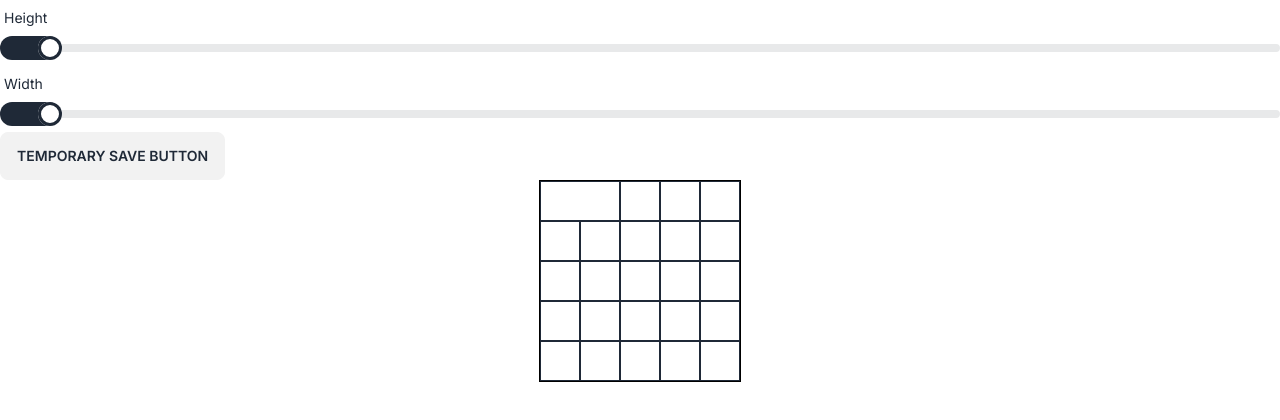
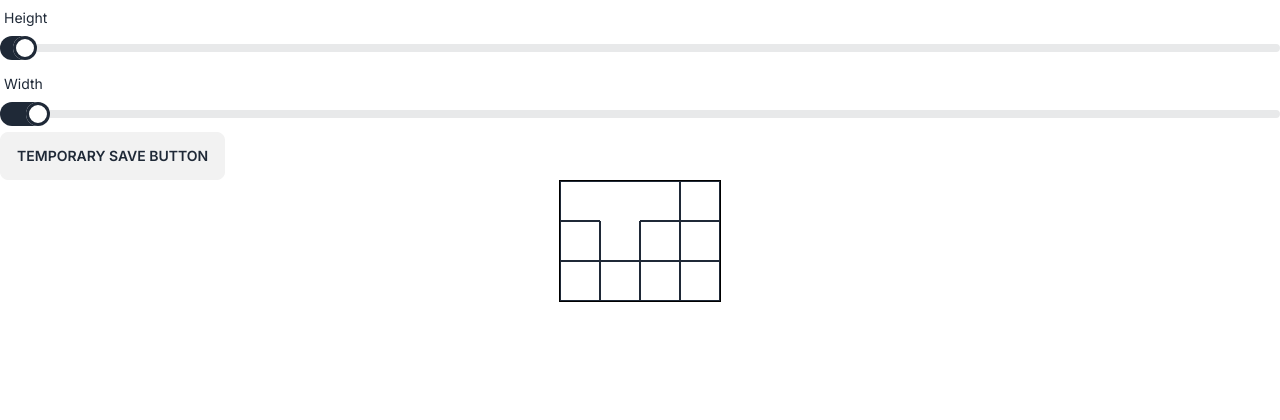
Before and after one commit to cwtwelve/maze-generator, a Next.js app: page / in a window 1280 px wide. Shown: the top 420 px of the page. Built offline with nearby package versions, Linux system fonts and the light colour scheme.

Commit message:
Just making sure I don't lose everything

```diff
--- a/src/components/cell/cell.tsx
+++ b/src/components/cell/cell.tsx
@@ -3,9 +3,9 @@
 import "./cell.scss";
 import classNames from "classnames";
 
-const Cell = (props: { cellValues: [boolean, boolean, boolean, boolean] }) => {
-	const { cellValues } = props;
-	const [topBorder, rightBorder, bottomBorder, leftBorder] = cellValues;
+const Cell = (props: { walls: [boolean, boolean, boolean, boolean] }) => {
+	const { walls } = props;
+	const [topBorder, rightBorder, bottomBorder, leftBorder] = walls;
 
 	return (
 		<div
--- a/src/components/maze-options/maze-options.tsx
+++ b/src/components/maze-options/maze-options.tsx
@@ -11,8 +11,8 @@ interface FormData {
 }
 
 const MazeOptions = () => {
-	const [numRows, setNumRows] = useState(5);
-	const [numColumns, setNumColumns] = useState(5);
+	const [numRows, setNumRows] = useState(3);
+	const [numColumns, setNumColumns] = useState(4);
 
 	const inputFieldData = {
 		rows: {
--- a/src/components/maze/maze.tsx
+++ b/src/components/maze/maze.tsx
@@ -1,7 +1,8 @@
 "use client";
 
 import Cell from "@/src/components/cell";
-import { generateInitialCellValues } from "./utilities";
+import { generateInitialCellValues, createMaze } from "./utilities";
+import cloneDeep from "lodash/cloneDeep";
 import classNames from "classnames";
 
 interface MazeProps {
@@ -14,20 +15,19 @@ const Maze = (props: MazeProps) => {
 
 	const grid = generateInitialCellValues(numRows, numColumns);
 
-	grid[0][0] = [true, false, true, true];
-	grid[0][1] = [true, true, true, false];
+	const solvedGrid = createMaze(cloneDeep(grid), numRows, numColumns);
 
 	const drawGrid = () => {
 		return (
 			<div
 				className={classNames("border", "border-solid", "border-black")}
 			>
-				{grid.map((row, rowIndex) => (
+				{solvedGrid.map((row: any, rowIndex: number) => (
 					<div key={rowIndex} className="flex">
-						{row.map((column, columnIndex) => (
+						{row.map((cellData: any, columnIndex: number) => (
 							<Cell
 								key={`${rowIndex},${columnIndex}`}
-								cellValues={column}
+								walls={cellData.walls}
 							/>
 						))}
 					</div>
--- a/src/components/maze/utilities.tsx
+++ b/src/components/maze/utilities.tsx
@@ -1,14 +1,157 @@
+import cloneDeep from "lodash/cloneDeep";
+
+// TODO: Move to types file
+interface CellConfiguration {
+	walls: [boolean, boolean, boolean, boolean];
+	explored: boolean;
+}
+
 const generateInitialCellValues = (numRows: number, numColumns: number) => {
-	return Array<number>(numRows)
-		.fill(0)
-		.map(() =>
-			Array<[boolean, boolean, boolean, boolean]>(numColumns).fill([
-				true,
-				true,
-				true,
-				true
-			])
-		);
+	const initialCellConfiguration: CellConfiguration = {
+		walls: [true, true, true, true],
+		explored: false
+	};
+
+	const rows = [];
+
+	for (let y = 0; y < numRows; y++) {
+		const columns = [];
+
+		for (let x = 0; x < numColumns; x++)
+			columns.push({ ...initialCellConfiguration });
+
+		rows.push(columns);
+	}
+
+	return rows;
 };
 
-export { generateInitialCellValues };
+const getLookDirectionOrder = () =>
+	["N", "E", "S", "W"]
+		.map((value) => ({ value, sort: Math.random() }))
+		.sort((a, b) => a.sort - b.sort)
+		.map(({ value }) => value);
+
+const getIsNeighborInBounds = (
+	chosenY: number,
+	chosenX: number,
+	lookDirection: string,
+	numRows: number,
+	numColumns: number
+) => {
+	if (lookDirection === "N" && chosenY === 0) return false;
+	if (lookDirection === "E" && chosenX === numColumns) return false;
+	if (lookDirection === "S" && chosenY === numRows) return false;
+	if (lookDirection === "W" && chosenX === 0) return false;
+
+	return true;
+};
+
+const getIsNeighborUnexplored = (grid: any, testCoordinates: number[]) =>
+	grid[testCoordinates[0]][testCoordinates[1]].explored === false
+		? true
+		: false;
+
+const getNeighbor = (
+	grid: any,
+	chosenY: number,
+	chosenX: number,
+	numRows: number,
+	numColumns: number
+) => {
+	const lookDirectionOrder = getLookDirectionOrder();
+
+	for (const lookDirection of lookDirectionOrder) {
+		const isNeighborInBounds = getIsNeighborInBounds(
+			chosenY,
+			chosenX,
+			lookDirection,
+			numRows,
+			numColumns
+		);
+
+		let testCoordinates: number[] = [];
+		if (lookDirection === "N") testCoordinates = [chosenY - 1, chosenX];
+		if (lookDirection === "E") testCoordinates = [chosenY, chosenX + 1];
+		if (lookDirection === "S") testCoordinates = [chosenY + 1, chosenX];
+		if (lookDirection === "W") testCoordinates = [chosenY, chosenX - 1];
+
+		const isNeighborUnexplored =
+			isNeighborInBounds ??
+			getIsNeighborUnexplored(grid, testCoordinates);
+
+		if (isNeighborInBounds && isNeighborUnexplored) {
+			return {
+				direction: lookDirection,
+				coordinates: testCoordinates
+			};
+		}
+	}
+
+	return null;
+};
+
+const createMaze = (grid: any, numRows: number, numColumns: number) => {
+	const totalCellCount = numRows * numColumns;
+
+	const availableCells: string[] = ["0,1"];
+	const unavailableCells: string[] = [];
+
+	for (let i = 0; i < totalCellCount; i++) {
+		const randomIndex = Math.floor(Math.random() * availableCells.length);
+		const chosenCell = availableCells[randomIndex];
+
+		const [stringY, stringX] = chosenCell.split(",");
+
+		const chosenY: number = parseInt(stringY);
+		const chosenX: number = parseInt(stringX);
+
+		const neighborCell = getNeighbor(
+			grid,
+			chosenY,
+			chosenX,
+			numRows,
+			numColumns
+		);
+
+		if (neighborCell !== null) {
+			const neighborDirection = neighborCell.direction;
+			const neighborCoordinates = neighborCell.coordinates;
+			const neighborY = neighborCoordinates[0];
+			const neighborX = neighborCoordinates[1];
+
+			const chosenCellWalls = cloneDeep(grid[chosenY][chosenX].walls);
+			const neighborCellWalls = cloneDeep(
+				grid[neighborY][neighborX].walls
+			);
+
+			if (neighborDirection === "N") {
+				chosenCellWalls[0] = false;
+				neighborCellWalls[2] = false;
+			}
+			if (neighborDirection === "E") {
+				chosenCellWalls[1] = false;
+				neighborCellWalls[3] = false;
+			}
+			if (neighborDirection === "S") {
+				chosenCellWalls[2] = false;
+				neighborCellWalls[0] = false;
+			}
+			if (neighborDirection === "W") {
+				chosenCellWalls[3] = false;
+				neighborCellWalls[1] = false;
+			}
+
+			grid[chosenY][chosenX].walls = chosenCellWalls;
+			grid[neighborY][neighborX].walls = neighborCellWalls;
+
+			grid[neighborY][neighborX].explored = true;
+
+			availableCells.push(`${neighborY},${neighborX}`);
+		}
+	}
+
+	return grid;
+};
+
+export { generateInitialCellValues, createMaze };
```
Also changed, not shown: package.json (+7 -3 lines), 1 other file (tests, documents, lock files or other folders).
